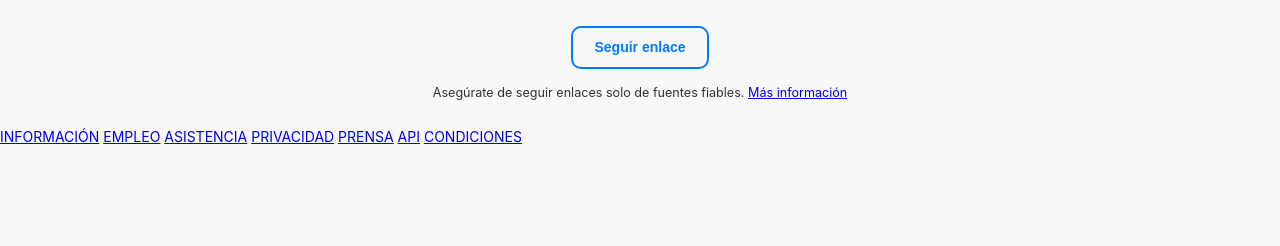
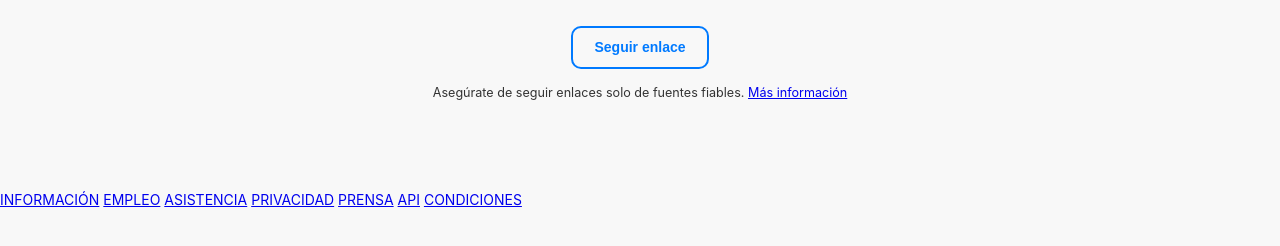
Before and after one commit to davidmartindmm/html, a plain HTML site: page index.html in a window 1280 px wide. Shown: the part 160-406 px from the top of the page. Drawn offline with Linux system fonts and the light colour scheme.

Commit message:
Update index.html

```diff
--- a/index.html
+++ b/index.html
@@ -163,7 +163,7 @@
       <a href="#">Más información</a>
     </p>
   </main>
-<p></p>
+<p style="height: 50px;"></p>
   <div class="footer">
     <a href="#">INFORMACIÓN</a>
     <a href="#">EMPLEO</a>
```
